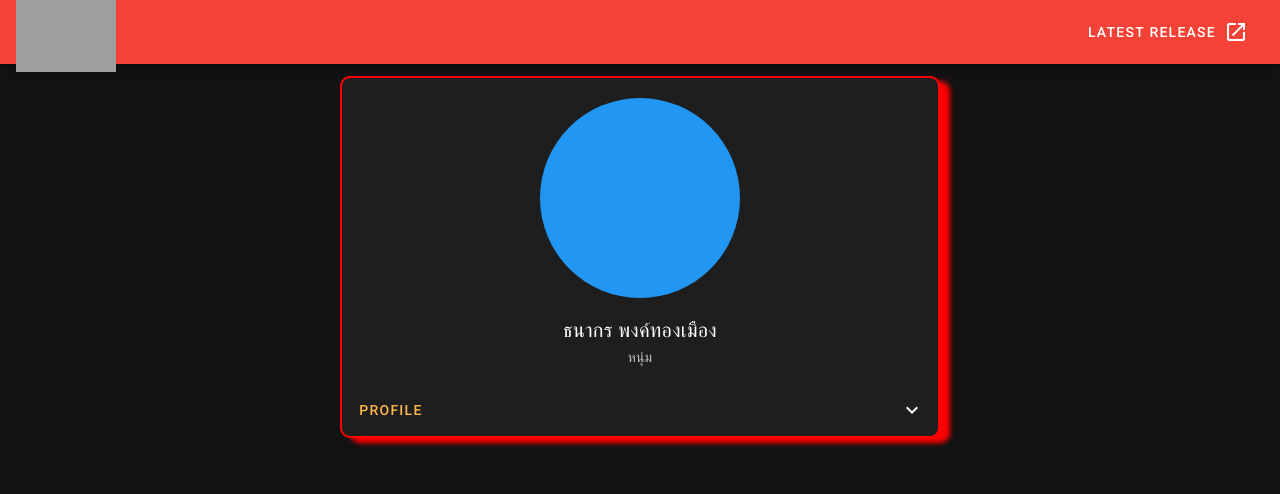
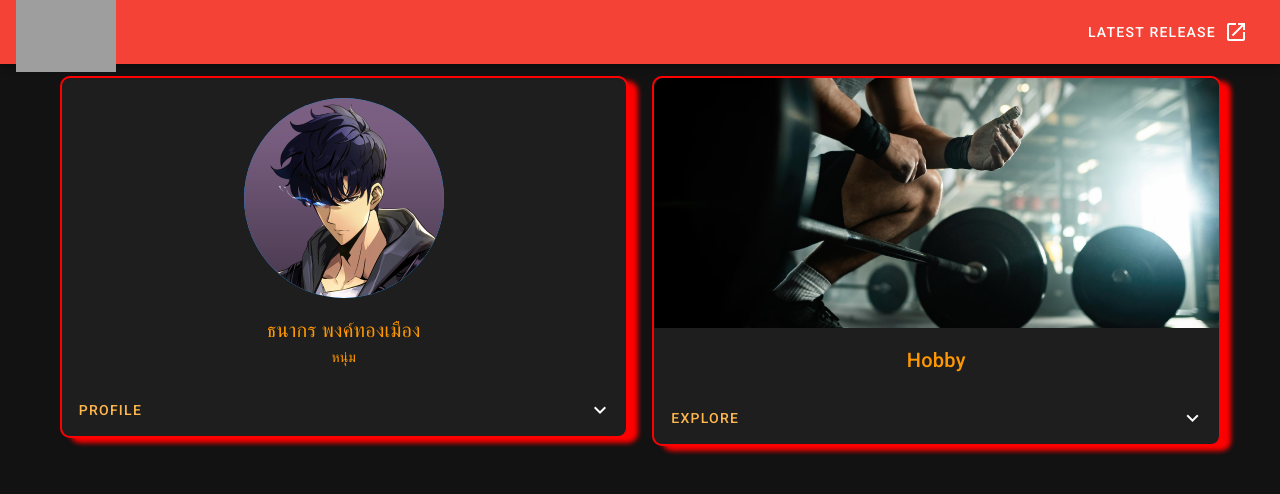
Before and after one commit to Tanakorn13/workshop-vue, a Vue app: page /me in a window 1280 px wide. Shown: the top 494 px of the page. Built offline with nearby package versions, Linux system fonts and the light colour scheme; grey boxes are pictures that could not be loaded.

Commit message:
add hobby card

```diff
--- /dev/null
+++ b/src/components/Hobby.vue
@@ -0,0 +1,62 @@
+<template>
+  <v-card
+    class="mx-auto"
+    max-width="600"
+    style="
+      border: solid 2px red;
+      border-radius: 10px;
+      box-shadow: 10px 5px 5px red;
+    "
+  >
+    <v-img
+      src="../assets/low-angle-view-unrecognizable-muscular-build-man-preparing-lifting-barbell-health-club.jpg"
+      height="250px"
+    ></v-img>
+
+    <v-card-title class="d-flex justify-center orange--text">
+      Hobby
+    </v-card-title>
+
+    <v-card-actions>
+      <v-btn color="orange lighten-2" text> Explore </v-btn>
+
+      <v-spacer></v-spacer>
+
+      <v-btn icon @click="show = !show">
+        <v-icon>{{ show ? "mdi-chevron-up" : "mdi-chevron-down" }}</v-icon>
+      </v-btn>
+    </v-card-actions>
+
+    <v-expand-transition>
+      <div v-show="show">
+        <v-divider></v-divider>
+
+        <v-card-text class="d-flex align-center flex-column">
+          <div class="d-flex align-center font-weight-semi-bold text-h5 mr-2">
+            <v-icon>mdi-dumbbell</v-icon>
+            <h6 class="ml-1 mr-3">Gym</h6>
+          </div>
+          <div class="d-flex align-center font-weight-semi-bold text-h5">
+            <v-icon>mdi-controller</v-icon>
+            <h6 class="ml-1">Game</h6>
+          </div>
+          <div class="d-flex align-center font-weight-semi-bold text-h5">
+            <v-icon>mdi-headphones</v-icon>
+            <h6 class="ml-1">Music</h6>
+          </div>
+        </v-card-text>
+      </div>
+    </v-expand-transition>
+  </v-card>
+</template>
+
+<script>
+export default {
+  name: "HobbyCard",
+  data: () => ({
+    show: false,
+  }),
+};
+</script>
+
+<style></style>
--- a/src/views/Me.vue
+++ b/src/views/Me.vue
@@ -1,5 +1,7 @@
 <template>
   <div class="container">
+    <v-row>
+      <v-col cols="6">
         <v-card
           class="mx-auto"
           max-width="600"
@@ -18,11 +20,13 @@
             </v-avatar>
           </div>
 
-      <v-card-title class="d-flex justify-center">
+          <v-card-title class="d-flex justify-center orange--text">
             ธนากร พงค์ทองเมือง
           </v-card-title>
 
-      <v-card-subtitle class="d-flex justify-center"> หนุ่ม </v-card-subtitle>
+          <v-card-subtitle class="d-flex justify-center orange--text">
+            หนุ่ม
+          </v-card-subtitle>
 
           <v-card-actions>
             <v-btn color="orange lighten-2" text> Profile </v-btn>
@@ -30,7 +34,9 @@
             <v-spacer></v-spacer>
 
             <v-btn icon @click="show = !show">
-          <v-icon>{{ show ? "mdi-chevron-up" : "mdi-chevron-down" }}</v-icon>
+              <v-icon>{{
+                show ? "mdi-chevron-up" : "mdi-chevron-down"
+              }}</v-icon>
             </v-btn>
           </v-card-actions>
 
@@ -48,22 +54,31 @@
                     อายุ: 23 ปี <br />
                     คณะ: วิศวกรรมศาสตร์ สาขาวิศวกรรมคอมพิวเตอร์ <br />
                     มหาวิทยาลัย: มหาวิทยาลัยสงขลานครินทร์ <br />
-                งานอดิเรก: ฟังเพลง เล่นเกม เข้าฟิตเนส <br />
+                    <!-- งานอดิเรก: ฟังเพลง เล่นเกม เข้าฟิตเนส <br /> -->
                   </h6>
                 </div>
               </v-card-text>
             </div>
           </v-expand-transition>
         </v-card>
+      </v-col>
+      <v-col cols="6"> <HobbyCard /> </v-col>
+    </v-row>
+
+    <!-- <HobbyView /> -->
   </div>
 </template>
 
 <script>
+import HobbyCard from "@/components/Hobby.vue";
+// import TestCard from "@/components/TestCard.vue";
+
 export default {
   name: "MeView",
   data: () => ({
     show: false,
   }),
+  components: { HobbyCard },
 };
 </script>
 
```
Also changed, not shown: src/components/GameCard.vue (added, +11 -0 lines), src/assets/low-angle-view-unrecognizable-muscular-build-man-preparing-lifting-barbell-health-club.jpg (added). Lines whose indentation alone changed are shown as unchanged.
